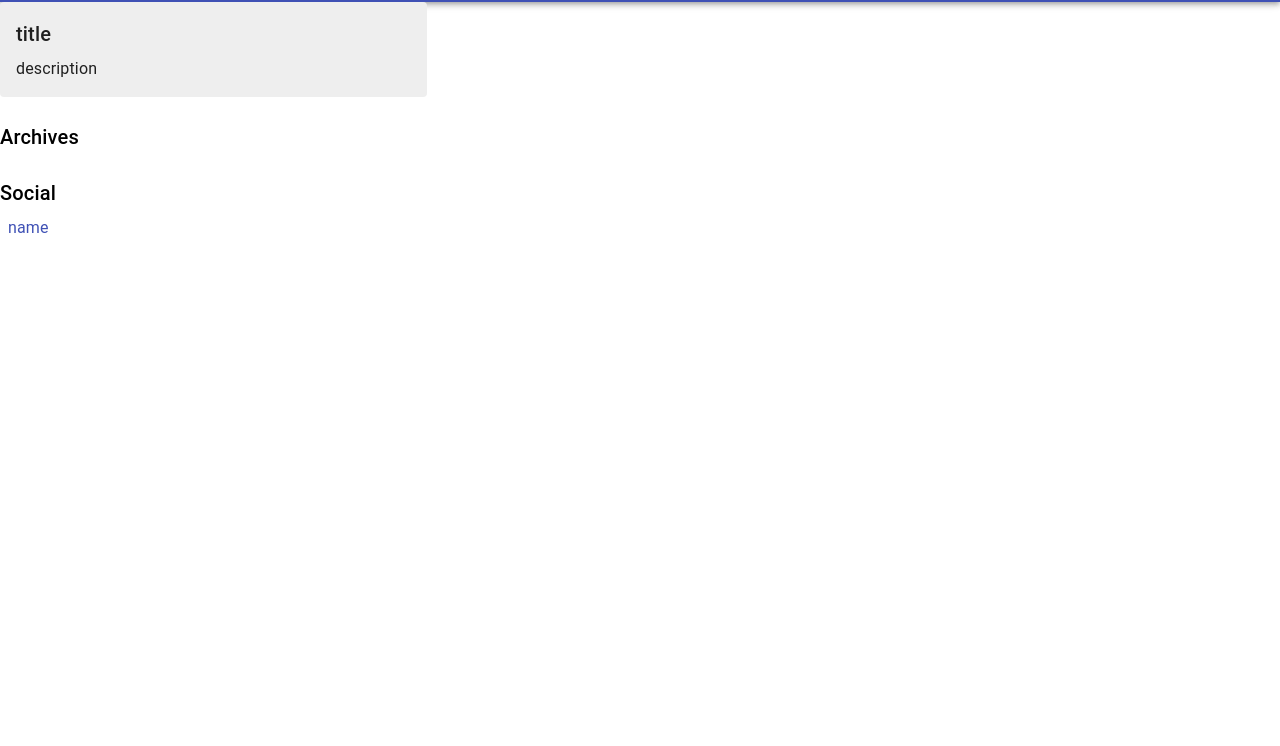
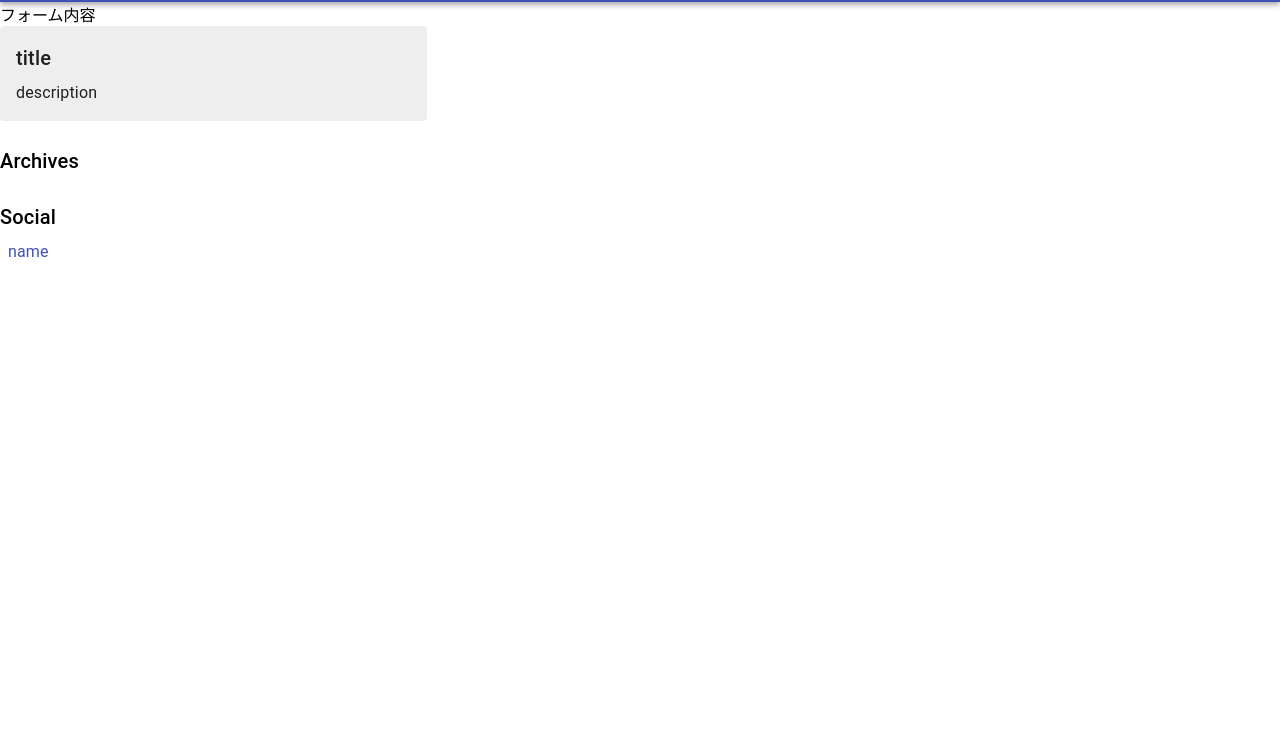
Before and after one commit to ndjndj/lazy-ndj, a Gatsby site: page /contact in a window 1280 px wide. Shown: the part 54-800 px from the top of the page. Built offline with nearby package versions, Linux system fonts and the light colour scheme; Gatsby itself is replaced by a stand-in of ours.

Commit message:
contact.js

```diff
--- a/src/pages/contact.js
+++ b/src/pages/contact.js
@@ -1,11 +1,13 @@
 import React from "react"
 import Header from '../components/header';
 import Sidebar from '../components/sidebar';
+import Form from '../components/form';
 
 export default function Contact() {
   return (
     <React.Fragment>
       <Header />
+      <Form />
       <Sidebar />
     </React.Fragment>
   );
```
